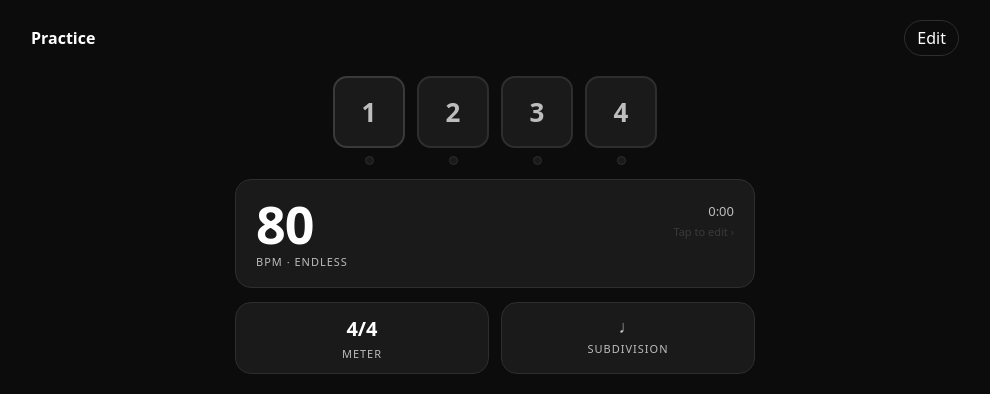
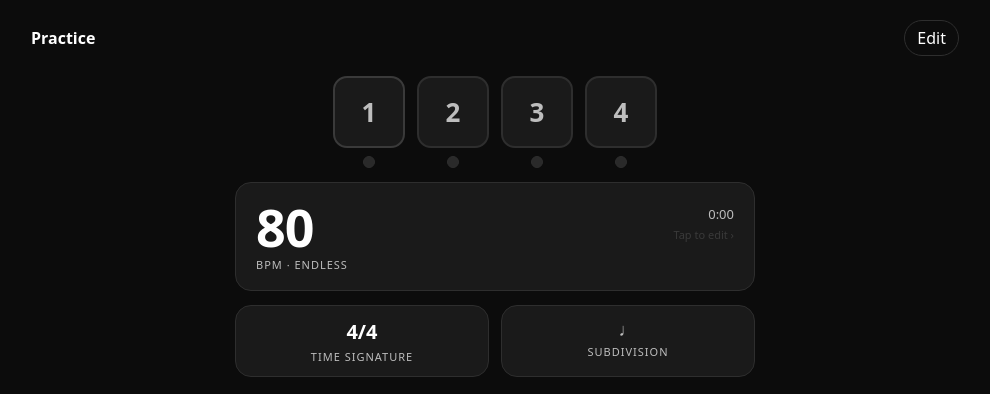
Before and after one commit to bycarlosgamez/metronome, a React (Vite) app: page / in a window 1280 px wide. Shown: the top 394 px of the page, without its empty margins (145-1135 px from the left). Built offline with nearby package versions, Linux system fonts and the light colour scheme.

Commit message:
feat: larger subdivision dots with scale flash, rename Meter to Time Signature, center meter sheet

```diff
--- a/src/Practice.tsx
+++ b/src/Practice.tsx
@@ -154,7 +154,7 @@ export function Practice(props: {
             onClick={() => setSheet("meter")}
           >
             <strong>{props.session.meter}</strong>
-            <span>Meter</span>
+            <span>Time Signature</span>
           </button>
           <button
             type="button"
--- a/src/app.css
+++ b/src/app.css
@@ -227,17 +227,21 @@ h1 { font-size: 1rem; font-weight: 600; margin: 0; }
 .beat-sq.accent.lit { background: var(--ink); border-color: var(--ink); color: var(--play-ink); }
 .beat-subs {
   display: flex;
-  gap: 5px;
+  gap: 6px;
 }
 .beat-sub {
-  width: 9px;
-  height: 9px;
+  width: 12px;
+  height: 12px;
   border-radius: 50%;
-  background: var(--surface);
+  background: var(--surface-raised);
   border: 1.5px solid var(--line);
-  transition: background 0.08s, border-color 0.08s;
+  transition: background 0.06s, border-color 0.06s, transform 0.06s;
 }
-.beat-sub.lit { background: var(--blue); border-color: var(--blue); }
+.beat-sub.lit {
+  background: var(--blue);
+  border-color: var(--blue);
+  transform: scale(1.25);
+}
 
 /* BPM block */
 .bpm-block {
@@ -418,6 +422,7 @@ h1 { font-size: 1rem; font-weight: 600; margin: 0; }
 .meter-selects {
   display: flex;
   align-items: center;
+  justify-content: center;
   gap: 16px;
 }
 .meter-select {
```
